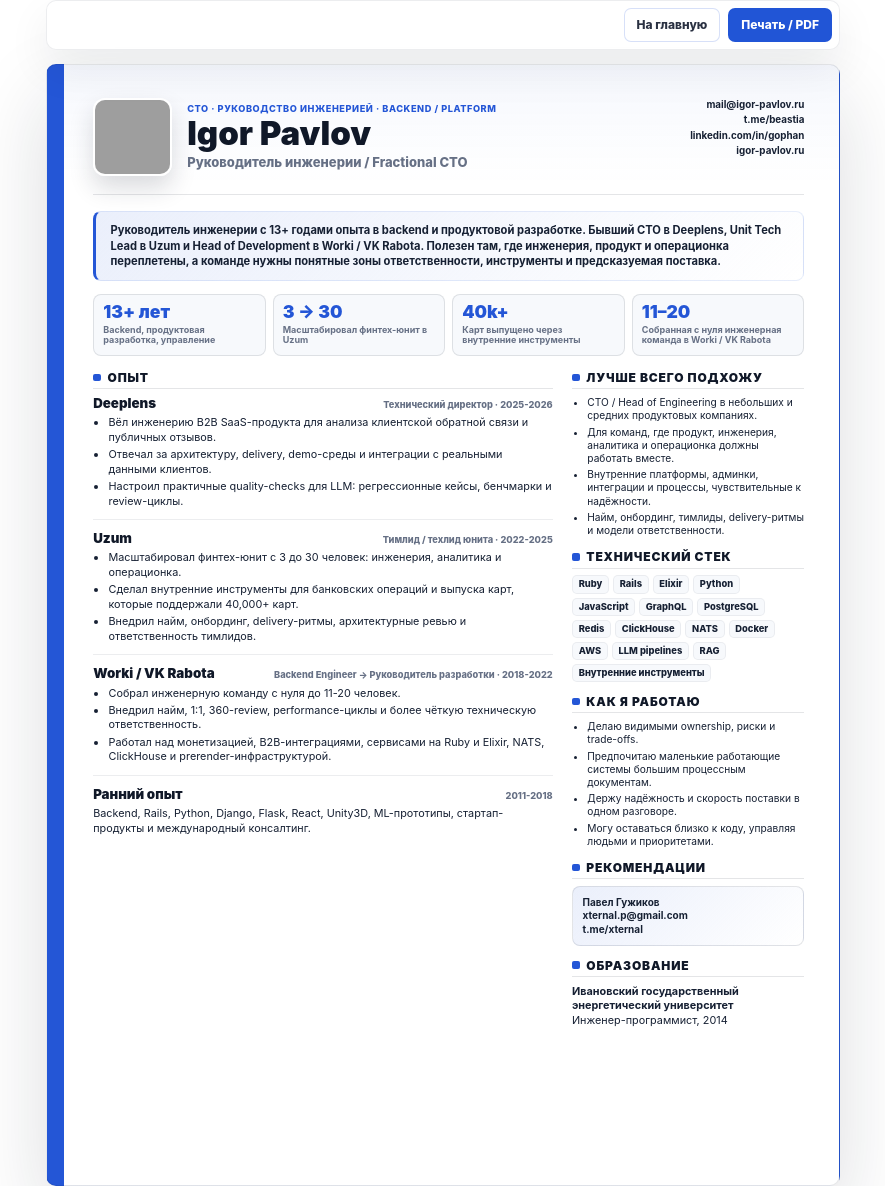
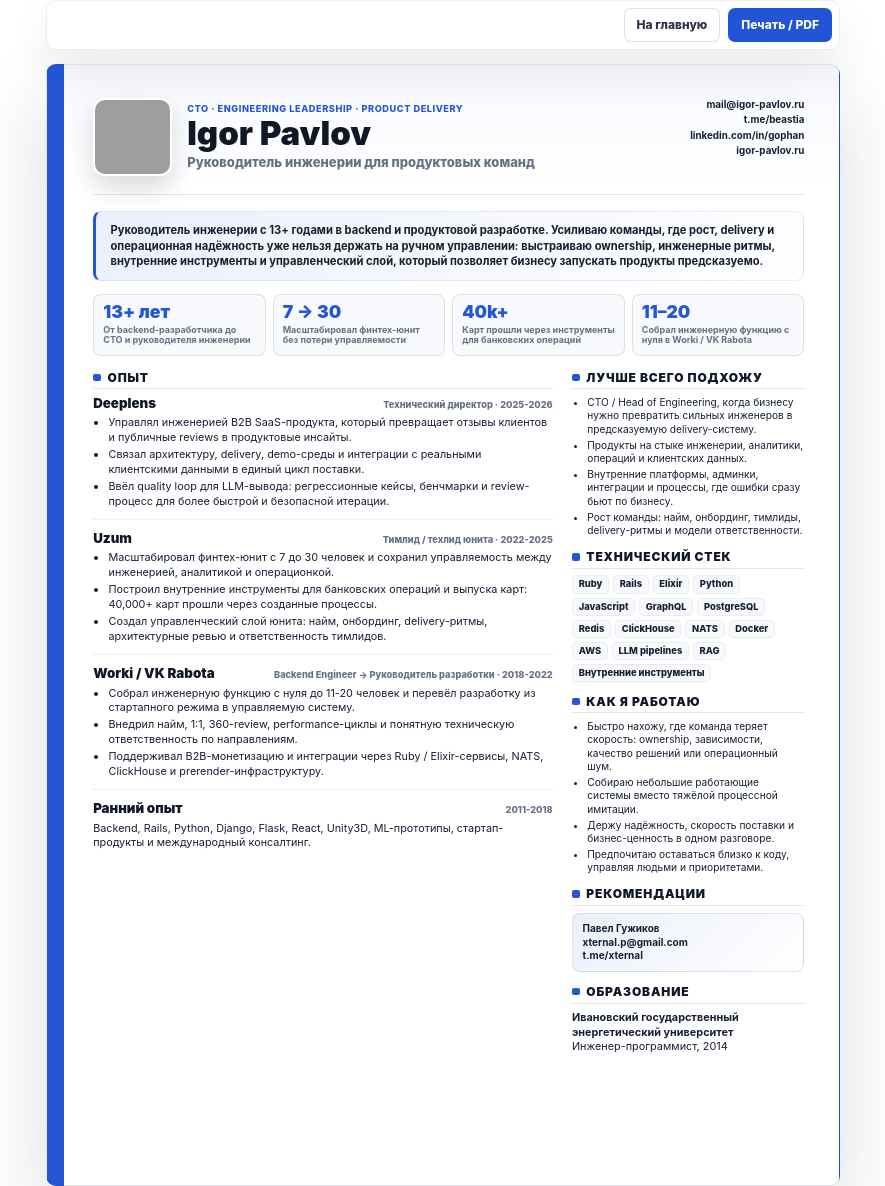
Before and after one commit to BEaStia/beastia.github.io, a Jekyll site: the page built from resume.html, in a window 1280 px wide. Shown: the whole page, without its empty margins (197-1082 px from the left). Built offline with Jekyll 4.4.1, drawn with Linux system fonts in a browser that asks for light colours; grey boxes are pictures that could not be loaded.

Commit message:
Strengthen resume positioning

```diff
--- a/employment-resume.html
+++ b/employment-resume.html
@@ -42,7 +42,7 @@ permalink: /employment-resume/
       <dl>
         <div><dt>13+</dt><dd>years in engineering</dd></div>
         <div><dt>CTO</dt><dd>latest role at Deeplens</dd></div>
-        <div><dt>3 → 30</dt><dd>fintech unit scaled at Uzum</dd></div>
+        <div><dt>7 → 30</dt><dd>fintech unit scaled at Uzum</dd></div>
         <div><dt>2 of 4</dt><dd>team leads personally developed</dd></div>
         <div><dt>40k+</dt><dd>issued cards supported by internal tools</dd></div>
         <div><dt>11–20</dt><dd>engineering organization built from scratch</dd></div>
@@ -178,7 +178,7 @@ permalink: /employment-resume/
 
     <section class="resume-proof-grid" aria-label="Key leadership proof points">
       <div><strong>CTO</strong><span>Latest role at Deeplens</span></div>
-      <div><strong>3 → 30</strong><span>Fintech unit scaled at Uzum</span></div>
+      <div><strong>7 → 30</strong><span>Fintech unit scaled at Uzum</span></div>
       <div><strong>2 of 4</strong><span>Team leads personally developed</span></div>
       <div><strong>40k+</strong><span>Cards issued through internal tools</span></div>
     </section>
--- a/resume.html
+++ b/resume.html
@@ -19,9 +19,9 @@ permalink: /resume/
       <div class="resume-identity">
         <img class="resume-photo" src="{{ site.avatar }}" alt="Igor Pavlov portrait" />
         <div>
-          <p class="resume-kicker">CTO · Руководство инженерией · Backend / platform</p>
+          <p class="resume-kicker">CTO · Engineering leadership · Product delivery</p>
           <h1>Igor Pavlov</h1>
-          <p class="resume-title">Руководитель инженерии / Fractional CTO</p>
+          <p class="resume-title">Руководитель инженерии для продуктовых команд</p>
         </div>
       </div>
       <div class="resume-contact">
@@ -34,18 +34,18 @@ permalink: /resume/
 
     <section class="resume-summary-block">
       <p>
-        Руководитель инженерии с 13+ годами опыта в backend и продуктовой разработке. Бывший CTO
-        в Deeplens, Unit Tech Lead в Uzum и Head of Development в Worki / VK Rabota. Полезен там,
-        где инженерия, продукт и операционка переплетены, а команде нужны понятные зоны
-        ответственности, инструменты и предсказуемая поставка.
+        Руководитель инженерии с 13+ годами в backend и продуктовой разработке. Усиливаю команды,
+        где рост, delivery и операционная надёжность уже нельзя держать на ручном управлении:
+        выстраиваю ownership, инженерные ритмы, внутренние инструменты и управленческий слой,
+        который позволяет бизнесу запускать продукты предсказуемо.
       </p>
     </section>
 
     <section class="resume-proof-grid" aria-label="Key proof points">
-      <div><strong>13+ лет</strong><span>Backend, продуктовая разработка, управление</span></div>
-      <div><strong>3 → 30</strong><span>Масштабировал финтех-юнит в Uzum</span></div>
-      <div><strong>40k+</strong><span>Карт выпущено через внутренние инструменты</span></div>
-      <div><strong>11–20</strong><span>Собранная с нуля инженерная команда в Worki / VK Rabota</span></div>
+      <div><strong>13+ лет</strong><span>От backend-разработчика до CTO и руководителя инженерии</span></div>
+      <div><strong>7 → 30</strong><span>Масштабировал финтех-юнит без потери управляемости</span></div>
+      <div><strong>40k+</strong><span>Карт прошли через инструменты для банковских операций</span></div>
+      <div><strong>11–20</strong><span>Собрал инженерную функцию с нуля в Worki / VK Rabota</span></div>
     </section>
 
     <div class="resume-main-grid">
@@ -58,9 +58,9 @@ permalink: /resume/
               <span>Технический директор · 2025-2026</span>
             </div>
             <ul>
-              <li>Вёл инженерию B2B SaaS-продукта для анализа клиентской обратной связи и публичных отзывов.</li>
-              <li>Отвечал за архитектуру, delivery, demo-среды и интеграции с реальными данными клиентов.</li>
-              <li>Настроил практичные quality-checks для LLM: регрессионные кейсы, бенчмарки и review-циклы.</li>
+              <li>Управлял инженерией B2B SaaS-продукта, который превращает отзывы клиентов и публичные reviews в продуктовые инсайты.</li>
+              <li>Связал архитектуру, delivery, demo-среды и интеграции с реальными клиентскими данными в единый цикл поставки.</li>
+              <li>Ввёл quality loop для LLM-вывода: регрессионные кейсы, бенчмарки и review-процесс для более быстрой и безопасной итерации.</li>
             </ul>
           </article>
           <article class="resume-role">
@@ -69,9 +69,9 @@ permalink: /resume/
               <span>Тимлид / техлид юнита · 2022-2025</span>
             </div>
             <ul>
-              <li>Масштабировал финтех-юнит с 3 до 30 человек: инженерия, аналитика и операционка.</li>
-              <li>Сделал внутренние инструменты для банковских операций и выпуска карт, которые поддержали 40,000+ карт.</li>
-              <li>Внедрил найм, онбординг, delivery-ритмы, архитектурные ревью и ответственность тимлидов.</li>
+              <li>Масштабировал финтех-юнит с 7 до 30 человек и сохранил управляемость между инженерией, аналитикой и операционкой.</li>
+              <li>Построил внутренние инструменты для банковских операций и выпуска карт: 40,000+ карт прошли через созданные процессы.</li>
+              <li>Создал управленческий слой юнита: найм, онбординг, delivery-ритмы, архитектурные ревью и ответственность тимлидов.</li>
             </ul>
           </article>
           <article class="resume-role">
@@ -80,9 +80,9 @@ permalink: /resume/
               <span>Backend Engineer → Руководитель разработки · 2018-2022</span>
             </div>
             <ul>
-              <li>Собрал инженерную команду с нуля до 11-20 человек.</li>
-              <li>Внедрил найм, 1:1, 360-review, performance-циклы и более чёткую техническую ответственность.</li>
-              <li>Работал над монетизацией, B2B-интеграциями, сервисами на Ruby и Elixir, NATS, ClickHouse и prerender-инфраструктурой.</li>
+              <li>Собрал инженерную функцию с нуля до 11-20 человек и перевёл разработку из стартапного режима в управляемую систему.</li>
+              <li>Внедрил найм, 1:1, 360-review, performance-циклы и понятную техническую ответственность по направлениям.</li>
+              <li>Поддерживал B2B-монетизацию и интеграции через Ruby / Elixir-сервисы, NATS, ClickHouse и prerender-инфраструктуру.</li>
             </ul>
           </article>
           <article class="resume-role resume-role-compact">
@@ -99,10 +99,10 @@ permalink: /resume/
         <section class="resume-compact-section">
           <h2>Лучше всего подхожу</h2>
           <ul class="resume-tight-list">
-            <li>CTO / Head of Engineering в небольших и средних продуктовых компаниях.</li>
-            <li>Для команд, где продукт, инженерия, аналитика и операционка должны работать вместе.</li>
-            <li>Внутренние платформы, админки, интеграции и процессы, чувствительные к надёжности.</li>
-            <li>Найм, онбординг, тимлиды, delivery-ритмы и модели ответственности.</li>
+            <li>CTO / Head of Engineering, когда бизнесу нужно превратить сильных инженеров в предсказуемую delivery-систему.</li>
+            <li>Продукты на стыке инженерии, аналитики, операций и клиентских данных.</li>
+            <li>Внутренние платформы, админки, интеграции и процессы, где ошибки сразу бьют по бизнесу.</li>
+            <li>Рост команды: найм, онбординг, тимлиды, delivery-ритмы и модели ответственности.</li>
           </ul>
         </section>
 
@@ -119,10 +119,10 @@ permalink: /resume/
         <section class="resume-compact-section">
           <h2>Как я работаю</h2>
           <ul class="resume-tight-list">
-            <li>Делаю видимыми ownership, риски и trade-offs.</li>
-            <li>Предпочитаю маленькие работающие системы большим процессным документам.</li>
-            <li>Держу надёжность и скорость поставки в одном разговоре.</li>
-            <li>Могу оставаться близко к коду, управляя людьми и приоритетами.</li>
+            <li>Быстро нахожу, где команда теряет скорость: ownership, зависимости, качество решений или операционный шум.</li>
+            <li>Собираю небольшие работающие системы вместо тяжёлой процессной имитации.</li>
+            <li>Держу надёжность, скорость поставки и бизнес-ценность в одном разговоре.</li>
+            <li>Предпочитаю оставаться близко к коду, управляя людьми и приоритетами.</li>
           </ul>
         </section>
 
```
